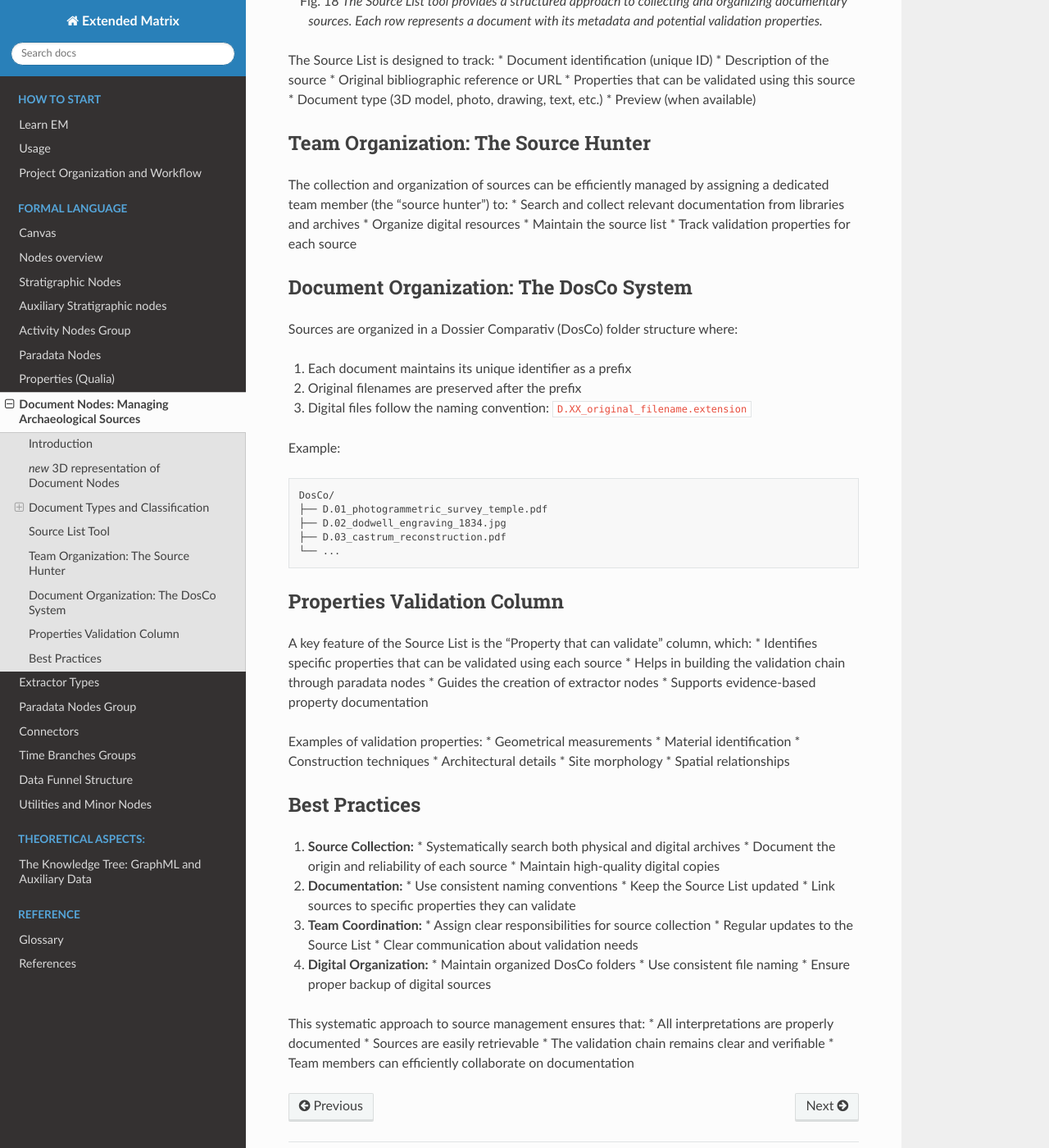
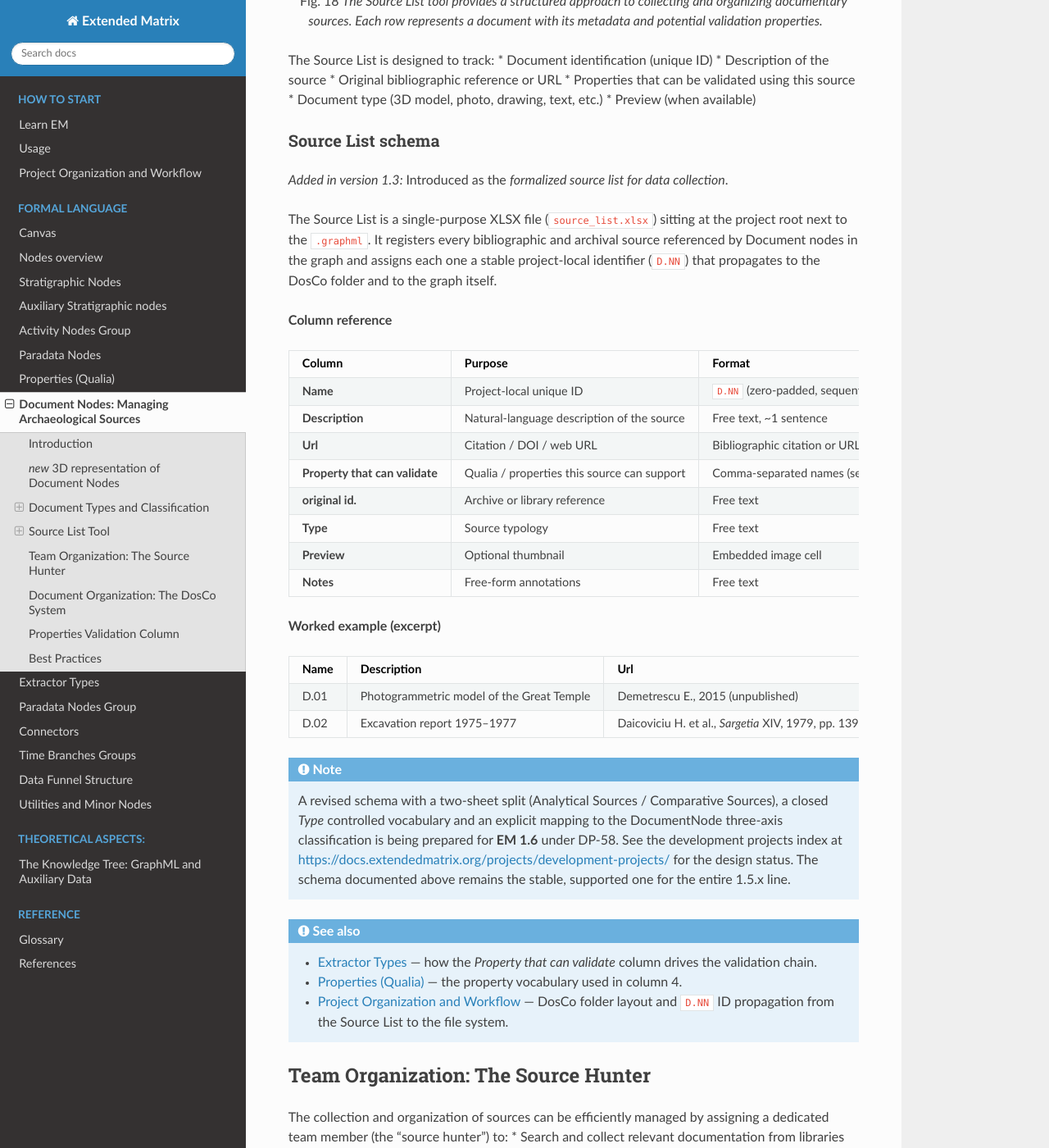
Before and after one commit to zalmoxes-laran/ExtendedMatrix-doc, a Sphinx documentation site: the page built from docs/source_node.rst, in a window 1280 px wide and 1400 px high, scrolled down 5915 px. Shown: the whole window at 82% size. Built offline with Sphinx 7.4.7 and the Read the Docs theme 3.1.0, drawn with Linux system fonts in a browser that asks for light colours; pages that are not in the unit, such as notebooks, are missing from menus; cross-references to code outside the pages are shown as plain code.

Commit message:
Document Source List schema (DP-58, 1.5 stable single-sheet)
Add a formal column reference for source_list.xlsx in source_node.rst:
- list-table with 8 columns (Name, Description, Url, Property that can
  validate, original id., Type, Preview, Notes), Format / Example /
  Required indications, free-text Type column for the 1.5 line.
- Worked example with two real entries (D.01 photogrammetric model,
  D.02 excavation report).
- versionadded:: 1.3 anchored to the 'formalized source list for data
  collection' release note.
- Forward note pointing to DP-58 for the EM 1.6 revision (two-sheet
  split, closed Type vocabulary, DP-07 axis mapping) — kept out of the
  1.5 manual to avoid confusing users learning the stable language.
- seealso block linking extractor_nodes, qualia, project_organization.
- Explicit anchor _source-list-schema for cross-references.

Cross-reference the new section from nodes_intro.rst (project layout
table) and knowledge_tree.rst (auxiliary data bullet).

Co-Authored-By: Claude Opus 4.7 (1M context) <noreply@anthropic.com>

```diff
--- a/docs/knowledge_tree.rst
+++ b/docs/knowledge_tree.rst
@@ -127,7 +127,7 @@ Once the GraphML exists, it can be enriched through auxiliary files:
 - **EMdb Excel files**: Tabular data with custom column mappings (site properties, detailed descriptions, laboratory analyses)
 - **pyArchInit databases**: SQLite databases imported as auxiliary sources, adding properties to existing graph nodes
 - **DosCo folders**: Documentary source collections linked to stratigraphic units
-- **Source lists**: Excel files with structured source descriptions
+- **Source lists**: Excel files with structured source descriptions (see :ref:`source-list-schema` for the column reference)
 
 Each auxiliary file type uses a specific mapping that defines how tabular columns translate to graph node properties. The s3Dgraphy mapping system (``MappingRegistry``) supports custom mapping directories, enabling project-specific data schemas.
 
--- a/docs/nodes_intro.rst
+++ b/docs/nodes_intro.rst
@@ -50,7 +50,7 @@ The four pieces play complementary roles:
    * - **em_data.xlsx**
      - Optional spreadsheet companion that carries the *leaves* — descriptions, properties, dates, materials — and can also generate the GraphML in batch via the unified importer.
    * - **source_list.xlsx**
-     - Registry of every source referenced by the graph (id, title, year, file path, licence). The single point of truth for citations.
+     - Registry of every source referenced by the graph (id, title, year, file path, licence). The single point of truth for citations. See :ref:`source-list-schema` for the column reference.
    * - **DosCo folder**
      - Where the actual source files live: photographs, reports, drawings, analyses. Document nodes in the graph point here by relative path.
 
--- a/docs/source_node.rst
+++ b/docs/source_node.rst
@@ -205,6 +205,114 @@ The Source List is designed to track:
 * Document type (3D model, photo, drawing, text, etc.)
 * Preview (when available)
 
+.. _source-list-schema:
+
+Source List schema
+~~~~~~~~~~~~~~~~~~
+
+.. versionadded:: 1.3
+   Introduced as the *formalized source list for data collection*.
+
+The Source List is a single-purpose XLSX file (``source_list.xlsx``)
+sitting at the project root next to the ``.graphml``. It registers
+every bibliographic and archival source referenced by Document nodes
+in the graph and assigns each one a stable project-local identifier
+(``D.NN``) that propagates to the DosCo folder and to the graph itself.
+
+**Column reference**
+
+.. list-table::
+   :header-rows: 1
+   :widths: 14 24 18 32 12
+
+   * - Column
+     - Purpose
+     - Format
+     - Example
+     - Required
+   * - **Name**
+     - Project-local unique ID
+     - ``D.NN`` (zero-padded, sequential)
+     - ``D.01``
+     - yes
+   * - **Description**
+     - Natural-language description of the source
+     - Free text, ~1 sentence
+     - "Photogrammetric model of the Great Temple, 2015"
+     - yes
+   * - **Url**
+     - Citation / DOI / web URL
+     - Bibliographic citation or URL
+     - "Daicoviciu H. et al., *Sargetia* XIV, 1979"
+     - recommended
+   * - **Property that can validate**
+     - Qualia / properties this source can support
+     - Comma-separated names (see :doc:`qualia`)
+     - ``geometry, material, elevation``
+     - recommended
+   * - **original id.**
+     - Archive or library reference
+     - Free text
+     - "ASR, Fondo Disegni, b.12, c.34r"
+     - optional
+   * - **Type**
+     - Source typology
+     - Free text
+     - ``PDF``, ``3D``, ``image``, ``map``
+     - yes
+   * - **Preview**
+     - Optional thumbnail
+     - Embedded image cell
+     - —
+     - optional
+   * - **Notes**
+     - Free-form annotations
+     - Free text
+     - "OCR quality low for pp. 142–148"
+     - optional
+
+**Worked example (excerpt)**
+
+.. list-table::
+   :header-rows: 1
+   :widths: 8 28 26 24 6 8
+
+   * - Name
+     - Description
+     - Url
+     - Property that can validate
+     - Type
+     - Notes
+   * - D.01
+     - Photogrammetric model of the Great Temple
+     - Demetrescu E., 2015 (unpublished)
+     - geometry, material, elevation, surface_treatment
+     - 3D
+     -
+   * - D.02
+     - Excavation report 1975–1977
+     - Daicoviciu H. et al., *Sargetia* XIV, 1979, pp. 139–154
+     - stratigraphy, architecture, dimensions, construction_technique
+     - PDF
+     - OCR low pp. 142–148
+
+.. note::
+   A revised schema with a two-sheet split (Analytical Sources /
+   Comparative Sources), a closed *Type* controlled vocabulary and an
+   explicit mapping to the DocumentNode three-axis classification is
+   being prepared for **EM 1.6** under DP-58. See the development
+   projects index at https://docs.extendedmatrix.org/projects/development-projects/
+   for the design status. The schema documented above remains the
+   stable, supported one for the entire 1.5.x line.
+
+.. seealso::
+
+   * :doc:`extractor_nodes` — how the *Property that can validate*
+     column drives the validation chain.
+   * :doc:`qualia` — the property vocabulary used in column 4.
+   * :doc:`project_organization` — DosCo folder layout and ``D.NN`` ID
+     propagation from the Source List to the file system.
+
 Team Organization: The Source Hunter
 ---------------------------------
 
```
